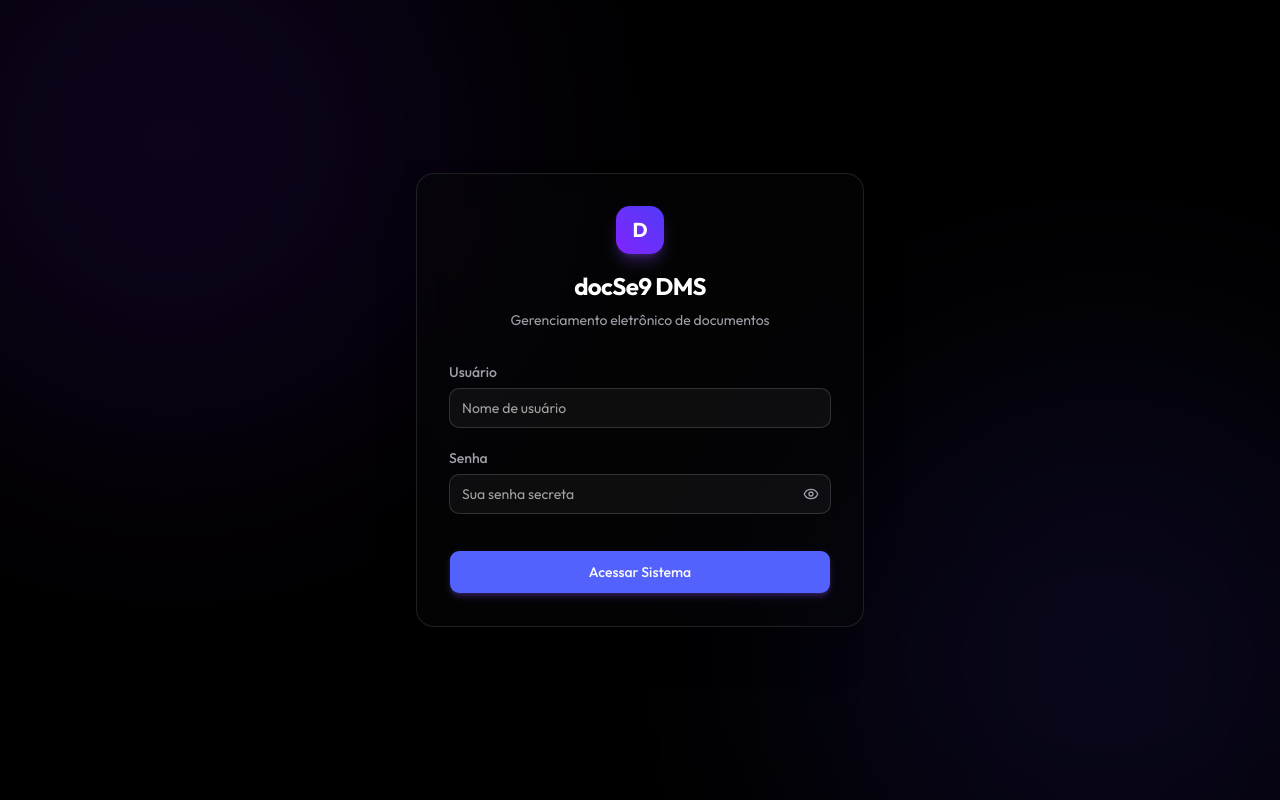
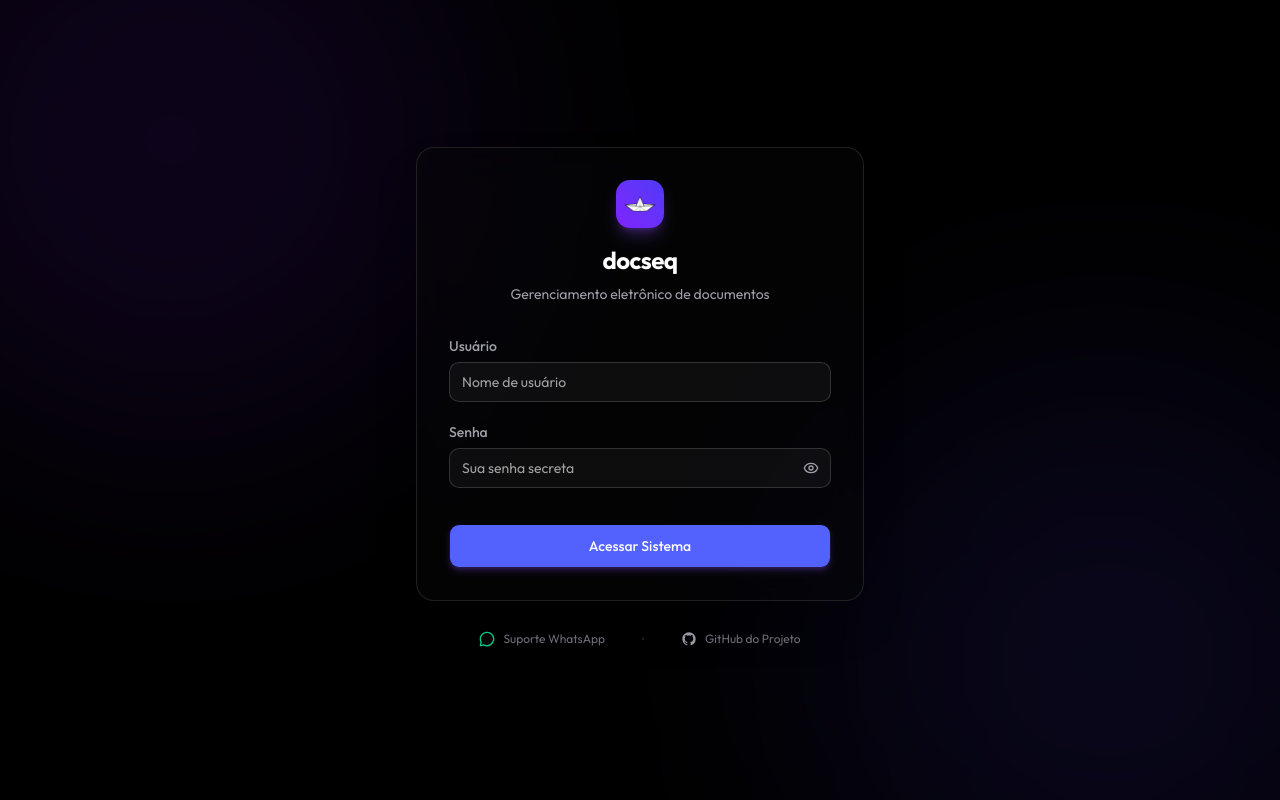
Before and after one commit to DamiaoCanndido/docse9-DMS, a Next.js app in the folder frontend/: page /login in a window 1280 px wide. Built offline with nearby package versions, Linux system fonts and the light colour scheme; no server answers.

Commit message:
feat: update login page layout and add logo, improve navbar and sidebar branding

```diff
--- a/frontend/src/app/(auth)/login/page.tsx
+++ b/frontend/src/app/(auth)/login/page.tsx
@@ -1,6 +1,7 @@
 'use client';
 
 import React, { useState } from 'react';
+import Image from 'next/image';
 import { useRouter } from 'next/navigation';
 import { useForm } from 'react-hook-form';
 import { zodResolver } from '@hookform/resolvers/zod';
@@ -8,6 +9,7 @@ import { z } from 'zod';
 import { useAuth } from '@/context/AuthContext';
 import { Button } from '@/components/ui/button';
 import { Input } from '@/components/ui/input';
+import { MessageCircle } from 'lucide-react';
 
 const loginSchema = z.object({
   username: z.string().min(3, 'O usuário deve ter pelo menos 3 caracteres'),
@@ -54,19 +56,27 @@ export default function LoginPage() {
   };
 
   return (
-    <main className="relative min-h-screen flex items-center justify-center bg-black overflow-hidden px-4">
+    <main className="relative min-h-screen flex flex-col items-center justify-center bg-black overflow-hidden px-4 py-8">
       {/* Background gradients for premium wow effect */}
       <div className="absolute top-[-20%] left-[-10%] w-[600px] h-[600px] rounded-full bg-violet-600/10 blur-[120px] pointer-events-none" />
       <div className="absolute bottom-[-20%] right-[-10%] w-[600px] h-[600px] rounded-full bg-indigo-600/10 blur-[120px] pointer-events-none" />
 
+      <div className="w-full max-w-md flex flex-col items-center gap-6 z-10">
         {/* Login Card */}
-      <div className="w-full max-w-md bg-zinc-950/40 border border-zinc-800/80 backdrop-blur-xl rounded-2xl p-6 sm:p-8 shadow-2xl relative">
+        <div className="w-full bg-zinc-950/40 border border-zinc-800/80 backdrop-blur-xl rounded-2xl p-6 sm:p-8 shadow-2xl relative">
           <div className="flex flex-col items-center gap-2 mb-8">
-          <div className="w-12 h-12 rounded-xl bg-gradient-to-tr from-violet-600 to-indigo-600 flex items-center justify-center shadow-lg shadow-violet-500/30 text-white font-bold text-xl">
-            D
+            <div className="w-12 h-12 rounded-xl bg-gradient-to-tr from-violet-600 to-indigo-600 flex items-center justify-center shadow-lg shadow-violet-500/30">
+              <Image
+                src="/logo.png"
+                alt="docseq Logo"
+                width={32}
+                height={32}
+                className="object-contain"
+                priority
+              />
             </div>
             <h1 className="text-2xl font-bold tracking-tight text-white mt-2">
-            docSe9 DMS
+              docseq
             </h1>
             <p className="text-sm text-zinc-400">
               Gerenciamento eletrônico de documentos
@@ -108,6 +118,36 @@ export default function LoginPage() {
             </Button>
           </form>
         </div>
+
+        {/* Mobile-first Footer Support & GitHub links */}
+        <footer className="flex flex-wrap items-center justify-center gap-3 sm:gap-6 text-xs text-zinc-500">
+          <a
+            href="https://wa.me/558396155351?text=Ol%C3%A1%2C%20preciso%20de%20suporte%20no%20docseq.%20Pode%20me%20ajudar%3F"
+            target="_blank"
+            rel="noopener noreferrer"
+            className="flex items-center gap-2 hover:text-emerald-400 transition-colors py-1.5 px-3 rounded-lg hover:bg-zinc-900/60 active:scale-95"
+            aria-label="Falar com o desenvolvedor no WhatsApp"
+          >
+            <MessageCircle className="w-4 h-4 text-emerald-400" />
+            <span>Suporte WhatsApp</span>
+          </a>
+
+          <span className="hidden sm:inline text-zinc-800">•</span>
+
+          <a
+            href="https://github.com/DamiaoCanndido/docse9-DMS"
+            target="_blank"
+            rel="noopener noreferrer"
+            className="flex items-center gap-2 hover:text-zinc-300 transition-colors py-1.5 px-3 rounded-lg hover:bg-zinc-900/60 active:scale-95"
+            aria-label="Ver código no GitHub"
+          >
+            <svg className="w-4 h-4 text-zinc-400" viewBox="0 0 24 24" fill="currentColor">
+              <path fillRule="evenodd" clipRule="evenodd" d="M12 2C6.477 2 2 6.484 2 12.017c0 4.425 2.865 8.18 6.839 9.504.5.092.682-.217.682-.483 0-.237-.008-.868-.013-1.703-2.782.605-3.369-1.343-3.369-1.343-.454-1.158-1.11-1.466-1.11-1.466-.908-.62.069-.608.069-.608 1.003.07 1.53 1.032 1.53 1.032.892 1.53 2.341 1.088 2.91.832.092-.647.35-1.088.636-1.338-2.22-.253-4.555-1.113-4.555-4.951 0-1.093.39-1.988 1.029-2.688-.103-.253-.446-1.272.098-2.65 0 0 .84-.27 2.75 1.026A9.564 9.564 0 0112 6.844c.85.004 1.705.115 2.504.337 1.909-1.296 2.747-1.027 2.747-1.027.546 1.379.202 2.398.1 2.651.64.7 1.028 1.595 1.028 2.688 0 3.848-2.339 4.695-4.566 4.943.359.309.678.92.678 1.855 0 1.338-.012 2.419-.012 2.747 0 .268.18.58.688.482A10.019 10.019 0 0022 12.017C22 6.484 17.522 2 12 2z" />
+            </svg>
+            <span>GitHub do Projeto</span>
+          </a>
+        </footer>
+      </div>
     </main>
   );
 }
--- a/frontend/src/app/layout.tsx
+++ b/frontend/src/app/layout.tsx
@@ -10,7 +10,7 @@ import { cn } from "@/lib/utils";
 const geist = Geist({subsets:['latin'],variable:'--font-sans'});
 
 export const metadata: Metadata = {
-  title: 'docSe9 DMS - Gerenciamento de Documentos',
+  title: 'docseq - Gerenciamento de Documentos',
   description: 'Sistema Avançado de Gerenciamento Eletrônico de Documentos',
 };
 
--- a/frontend/src/components/Navbar.tsx
+++ b/frontend/src/components/Navbar.tsx
@@ -1,6 +1,7 @@
 'use client';
 
 import React, { useState } from 'react';
+import Image from 'next/image';
 import { useAuth } from '@/context/AuthContext';
 import { LogOut, Menu, X, FileText, Building2, User, Users } from 'lucide-react';
 import { Button } from '@/components/ui/button';
@@ -35,11 +36,17 @@ export const Navbar: React.FC = () => {
           </Button>
 
           <div className="flex items-center gap-2">
-            <div className="w-8 h-8 rounded-lg bg-gradient-to-tr from-violet-600 to-indigo-600 flex items-center justify-center text-white font-bold text-md shadow-md">
-              D
+            <div className="w-8 h-8 rounded-lg bg-gradient-to-tr from-violet-600 to-indigo-600 flex items-center justify-center shadow-md shrink-0">
+              <Image
+                src="/logo.png"
+                alt="docseq Logo"
+                width={20}
+                height={20}
+                className="object-contain"
+              />
             </div>
             <div className="flex flex-col">
-              <span className="font-bold text-sm text-white leading-tight">docSe9 DMS</span>
+              <span className="font-bold text-sm text-white leading-tight">docseq</span>
               {user?.municipality && (
                 <span className="text-[9px] text-zinc-500 leading-none">
                   {user.municipality.name} ({user.municipality.uf})
@@ -84,11 +91,17 @@ export const Navbar: React.FC = () => {
                 {/* Header of Drawer */}
                 <div className="flex items-center justify-between pb-4 border-b border-zinc-900">
                   <div className="flex items-center gap-3">
-                    <div className="w-9 h-9 rounded-xl bg-gradient-to-tr from-violet-600 to-indigo-600 flex items-center justify-center text-white font-bold text-lg shadow-lg">
-                      D
+                    <div className="w-9 h-9 rounded-xl bg-gradient-to-tr from-violet-600 to-indigo-600 flex items-center justify-center shadow-lg shrink-0">
+                      <Image
+                        src="/logo.png"
+                        alt="docseq Logo"
+                        width={24}
+                        height={24}
+                        className="object-contain"
+                      />
                     </div>
                     <div className="flex flex-col">
-                      <span className="font-bold text-md text-white leading-none">docSe9 DMS</span>
+                      <span className="font-bold text-md text-white leading-none">docseq</span>
                       <span className="text-[9px] text-zinc-500 font-medium mt-1">SISTEMA MUNICIPAL</span>
                     </div>
                   </div>
--- a/frontend/src/components/Sidebar.tsx
+++ b/frontend/src/components/Sidebar.tsx
@@ -1,6 +1,7 @@
 'use client';
 
 import React from 'react';
+import Image from 'next/image';
 import { useAuth } from '@/context/AuthContext';
 import { FileText, LogOut, Building2, User, Users } from 'lucide-react';
 import { motion } from 'framer-motion';
@@ -23,11 +24,18 @@ export const Sidebar: React.FC = () => {
       <div className="flex flex-col flex-1 py-8 px-5 gap-10">
         {/* Logo */}
         <div className="flex items-center gap-3 px-2">
-          <div className="w-10 h-10 rounded-xl bg-gradient-to-tr from-violet-600 to-indigo-600 flex items-center justify-center text-white font-bold text-xl shadow-lg shadow-violet-500/20">
-            D
+          <div className="w-10 h-10 rounded-xl bg-gradient-to-tr from-violet-600 to-indigo-600 flex items-center justify-center shadow-lg shadow-violet-500/20 shrink-0">
+            <Image
+              src="/logo.png"
+              alt="docseqLogo"
+              width={26}
+              height={26}
+              className="object-contain"
+              priority
+            />
           </div>
           <div className="flex flex-col">
-            <span className="font-bold text-lg text-white leading-none">docSe9 DMS</span>
+            <span className="font-bold text-lg text-white leading-none">docseq</span>
             <span className="text-[10px] text-zinc-500 font-medium mt-1">SISTEMA MUNICIPAL</span>
           </div>
         </div>
```
Also changed, not shown: frontend/public/logo.png (added). Lines whose indentation alone changed are shown as unchanged.
